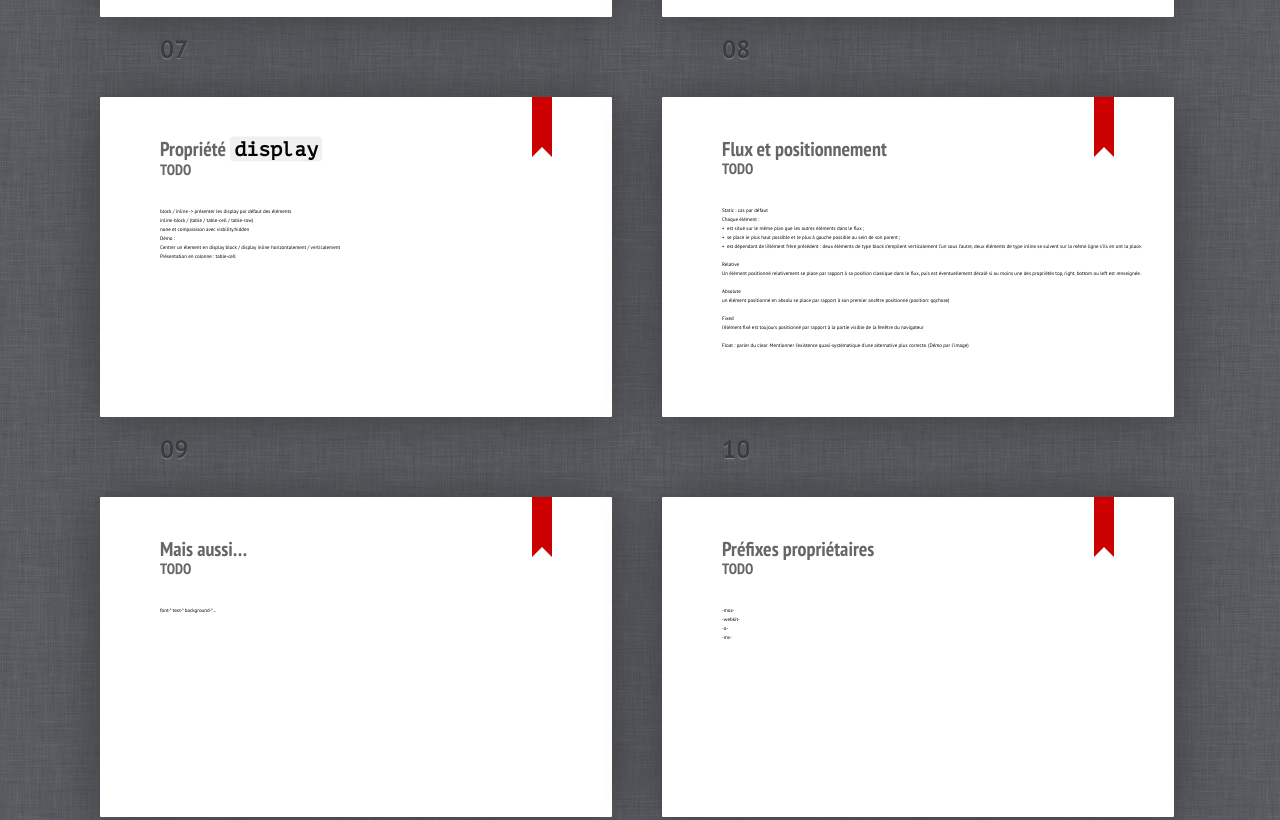
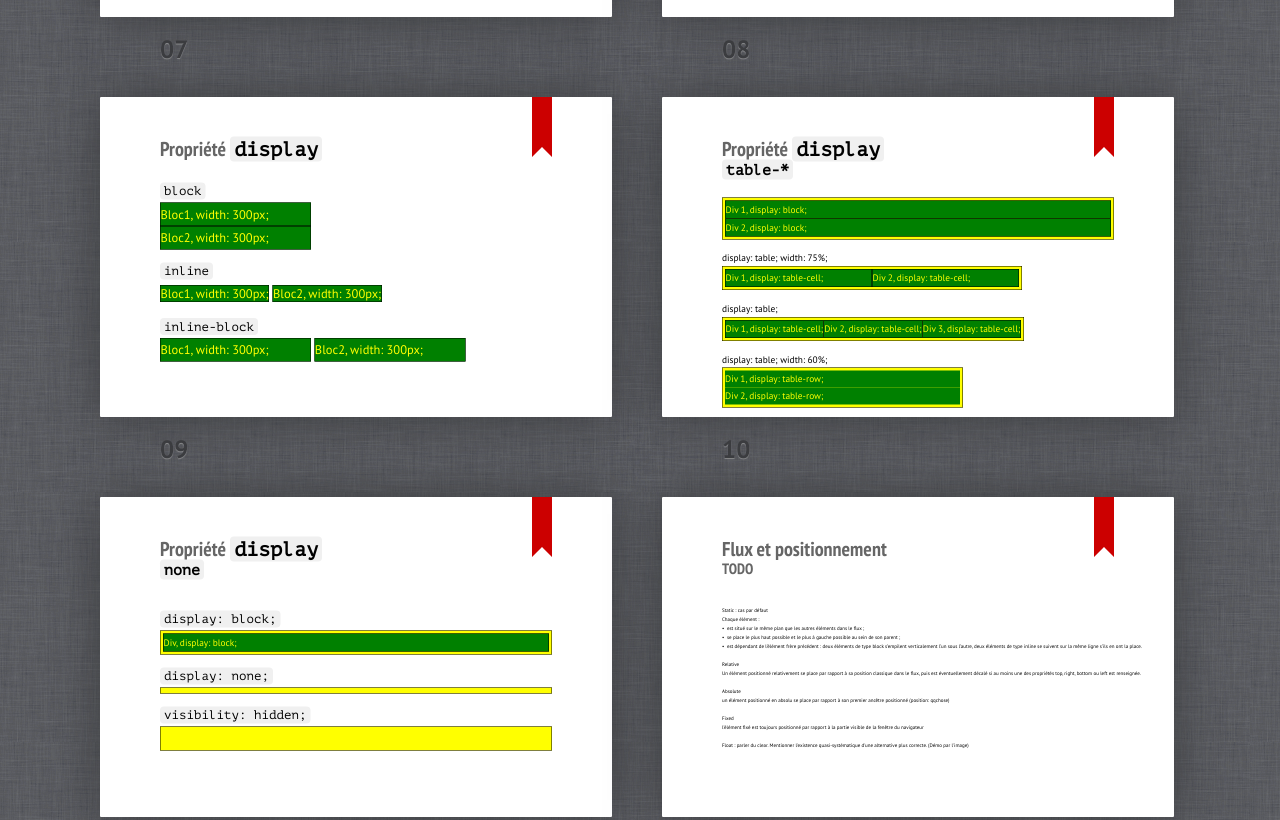
Before and after one commit to blemoine/css3-pr-sentation, a plain HTML site: page index.html in a window 1280 px wide. Shown: the part 1758-2578 px from the top of the page. Drawn offline with nearby package versions, Linux system fonts and the light colour scheme.

Commit message:
Adds examples for 'display' property

```diff
--- a/index.html
+++ b/index.html
@@ -56,6 +56,19 @@
       border-radius: 25px;
     }
 
+    pre > code {
+      font-size: 16px;
+    }
+
+    .demo-space {
+      margin-bottom: 20px;
+    }
+
+    .demo-el {
+      background-color: green;
+      border: 1px solid black;
+      color: yellow;
+    }
   </style>
 </head>
 <body class="list">
@@ -118,19 +131,19 @@
       <header>
         <h2>Modèle de boîte</h2>
       </header>
-      <pre><code style="font-size: 12px;">
-  p {
+      <div style="margin-top: -20px; margin-bottom: 20px; display: table; width:100%;">
+        <pre style="display: table-cell; padding-right: 10px;"><code>p {
     width: 400px;
     padding: 20px;
     margin: 50px;
     border: 10px solid black;
     background-color: yellow;
-  }
-  span {
+}</code></pre>
+      <pre style="display: table-cell; padding-left: 10px;"><code>span {
     display: block;
     background-color: green;
-  }
-      </code></pre>
+}</code></pre>
+      </div>
       <style>
   #box-model-demo {
       width: 400px;
@@ -143,7 +156,6 @@
       display: block;
       background-color: green;
   }
-
       </style>
       <div align="center">
         <p id="box-model-demo"><span>Blah</span></p>
@@ -179,16 +191,86 @@
     <section>
       <header>
         <h2>Propriété <code>display</code></h2>
-        <h3>TODO</h3>
       </header>
-      <pre style="font-size: 10px;">
-block / inline -&gt; présenter les display par défaut des éléments
-inline-block / (table / table-cell / table-row)
-none et comparaison avec visbility:hidden
-Démo :
-Centrer un élement en display block / display inline horizontalement / verticalement
-Présentation en colonne : table-cell
-      </pre>
+      <div style="margin-top: -20px;"><code>block</code></div>
+      <div class="demo-space">
+        <span class="demo-el" style="display: block; width: 300px;">Bloc1, width: 300px;</span>
+        <span class="demo-el" style="display: block; width: 300px;">Bloc2, width: 300px;</span>
+      </div>
+      <div><code>inline</code></div>
+      <div class="demo-space">
+        <span class="demo-el" style="display: inline; width: 300px;">Bloc1, width: 300px;</span>
+        <span class="demo-el" style="display: inline; width: 300px;">Bloc2, width: 300px;</span>
+      </div>
+      <div><code>inline-block</code></div>
+      <div class="demo-space">
+        <span class="demo-el" style="display: inline-block; width: 300px;">Bloc1, width: 300px;</span>
+        <span class="demo-el" style="display: inline-block; width: 300px;">Bloc2, width: 300px;</span>
+      </div>
+    </section>
+  </div></div>
+
+  <div class="slide" id="display-2"><div>
+    <section>
+      <header>
+        <h2>Propriété <code>display</code></h2>
+        <h3><code>table-*</code></h3>
+      </header>
+      <div class="demo-space" style="margin-top: -20px; font-size: 75%;">
+        <div style="background-color: yellow; border: 1px solid black; padding: 5px;">
+          <div class="demo-el">Div 1, display: block;</div>
+          <div class="demo-el">Div 2, display: block;</div>
+        </div>
+      </div>
+      <div class="demo-space" style="font-size: 75%;">
+        <div style="background-color: yellow; border: 1px solid black; padding: 5px; display: table; width: 75%;">
+          <div style="display: table-caption;">display: table; width: 75%;</div>
+          <div class="demo-el" style="display: table-cell;">Div 1, display: table-cell;</div>
+          <div class="demo-el" style="display: table-cell;">Div 2, display: table-cell;</div>
+        </div>
+      </div>
+      <div class="demo-space" style="font-size: 75%;">
+        <div style="background-color: yellow; border: 1px solid black; padding: 5px; display: table;">
+          <div style="display: table-caption;">display: table;</div>
+          <div class="demo-el" style="display: table-cell;">Div 1, display: table-cell;</div>
+          <div class="demo-el" style="display: table-cell;">Div 2, display: table-cell;</div>
+          <div class="demo-el" style="display: table-cell;">Div 3, display: table-cell;</div>
+        </div>
+      </div>
+      <div class="demo-space" style="font-size: 75%;">
+        <div style="background-color: yellow; border: 1px solid black; padding: 5px; display: table; width: 60%;">
+          <div style="display: table-caption;">display: table; width: 60%;</div>
+          <div class="demo-el" style="display: table-row;">Div 1, display: table-row;</div>
+          <div class="demo-el" style="display: table-row;">Div 2, display: table-row;</div>
+        </div>
+      </div>
+    </section>
+  </div></div>
+
+  <div class="slide" id="display-3"><div>
+    <section>
+      <header>
+        <h2>Propriété <code>display</code></h2>
+        <h3><code>none</code></h3>
+      </header>
+      <div><code>display: block;</code></div>
+      <div class="demo-space" style="font-size: 75%;">
+        <div style="background-color: yellow; border: 1px solid black; padding: 5px;">
+          <div class="demo-el">Div, display: block;</div>
+        </div>
+      </div>
+      <div><code>display: none;</code></div>
+      <div class="demo-space" style="font-size: 75%;">
+        <div style="background-color: yellow; border: 1px solid black; padding: 5px;">
+          <div class="demo-el" style="display: none;">Div, display: none;</div>
+        </div>
+      </div>
+      <div><code>visibility: hidden;</code></div>
+      <div class="demo-space" style="font-size: 75%;">
+        <div style="background-color: yellow; border: 1px solid black; padding: 5px;">
+          <div class="demo-el" style="visibility: hidden;">Div, visibility: hidden;</div>
+        </div>
+      </div>
     </section>
   </div></div>
 
@@ -307,18 +389,13 @@ font-* text-* background-*…
         <h2>CSS 3</h2>
         <h3>Propriétés - font-face</h3>
       </header>
-      <ul>
-      	<li>
-      	<pre style="font-size: 90%;">
-@font-face {
+      <pre><code>@font-face {
     font-family: myFirstFont;
     src: url('myFont.ttf'),
     url('myFont.eot'); /* IE9 */
-}
-      	</pre>
-      	</li>
-      	<li>Usage : <code>div { font-family: myFirstFont; }</code></li>
-      </ul>
+}</code></pre>
+      <div><br />Usage :</div>
+      <pre><code>div { font-family: myFirstFont; }</code></pre>
     </section>
   </div></div>
 
@@ -384,18 +461,14 @@ font-* text-* background-*…
         <h2>CSS 3</h2>
         <h3>Propriétés  - transition</h3>
       </header>
-      <ul>
-      	<li>transition : propriété durée (timing) (delay)</li>
-      </ul>
-      <pre style="font-size: 10px;">
-      	span {
+      <div>transition : propriété durée (timing) (delay)</div>
+      <pre><code>span {
     background-color: red; border-radius: 10px;
     transition:all 1s ease 1s;
 }
 span:hover {
     background-color: blue; border-radius: 25px;
-      	}
-      </pre>
+}</code></pre>
    		<span class="transition-demo">&nbsp;</span>
     </section>
   </div></div>
```
Lines whose indentation alone changed are shown as unchanged.
